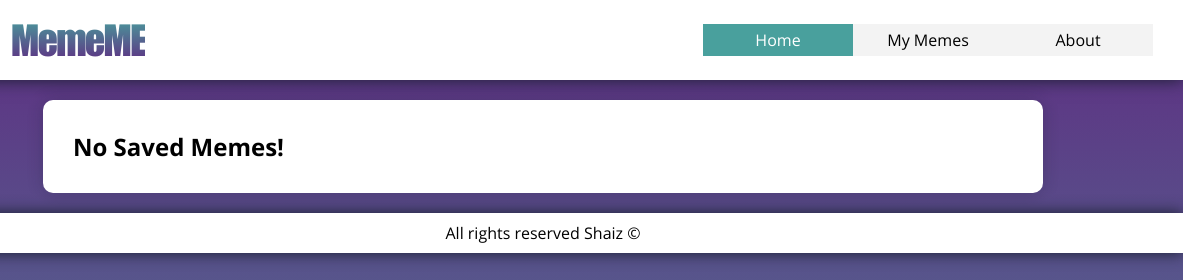
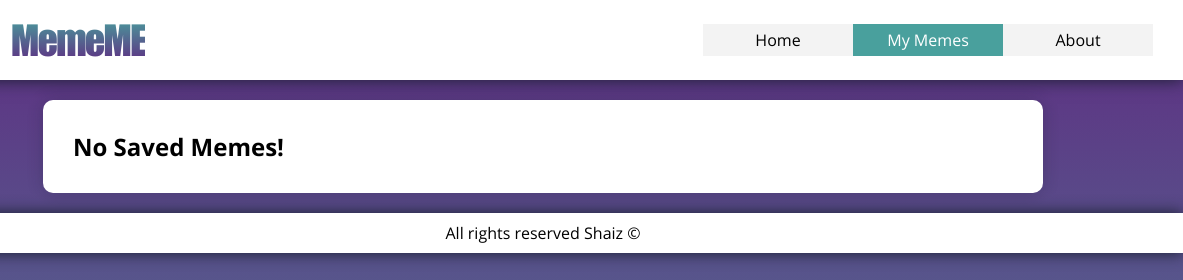
Before and after one commit to shais99/MemeME, a plain HTML site: page memes.html in a window 1280 px wide. Shown: the top 280 px of the page, 97-1280 px from the left. Drawn offline with Linux system fonts and the light colour scheme.

Commit message:
Add files via upload

```diff
--- a/memes.html
+++ b/memes.html
@@ -23,8 +23,8 @@
         </div>
         <ul class="main-nav clean-list flex">
             <li class="quit-menu"><button onclick="onToggleMenu()"></button></li>
-            <li class="active"><a href="index.html">Home</a></li>
-            <li><a href="memes.html">My Memes</a></li>
+            <li><a href="index.html">Home</a></li>
+            <li class="active"><a href="memes.html">My Memes</a></li>
             <li><a href="https://www.linkedin.com/in/shai-sharakanski-7812b11a6/" target="_blank">About</a></li>
         </ul>
         <button onclick="onToggleMenu()" class="btn-menu"></button>
```
